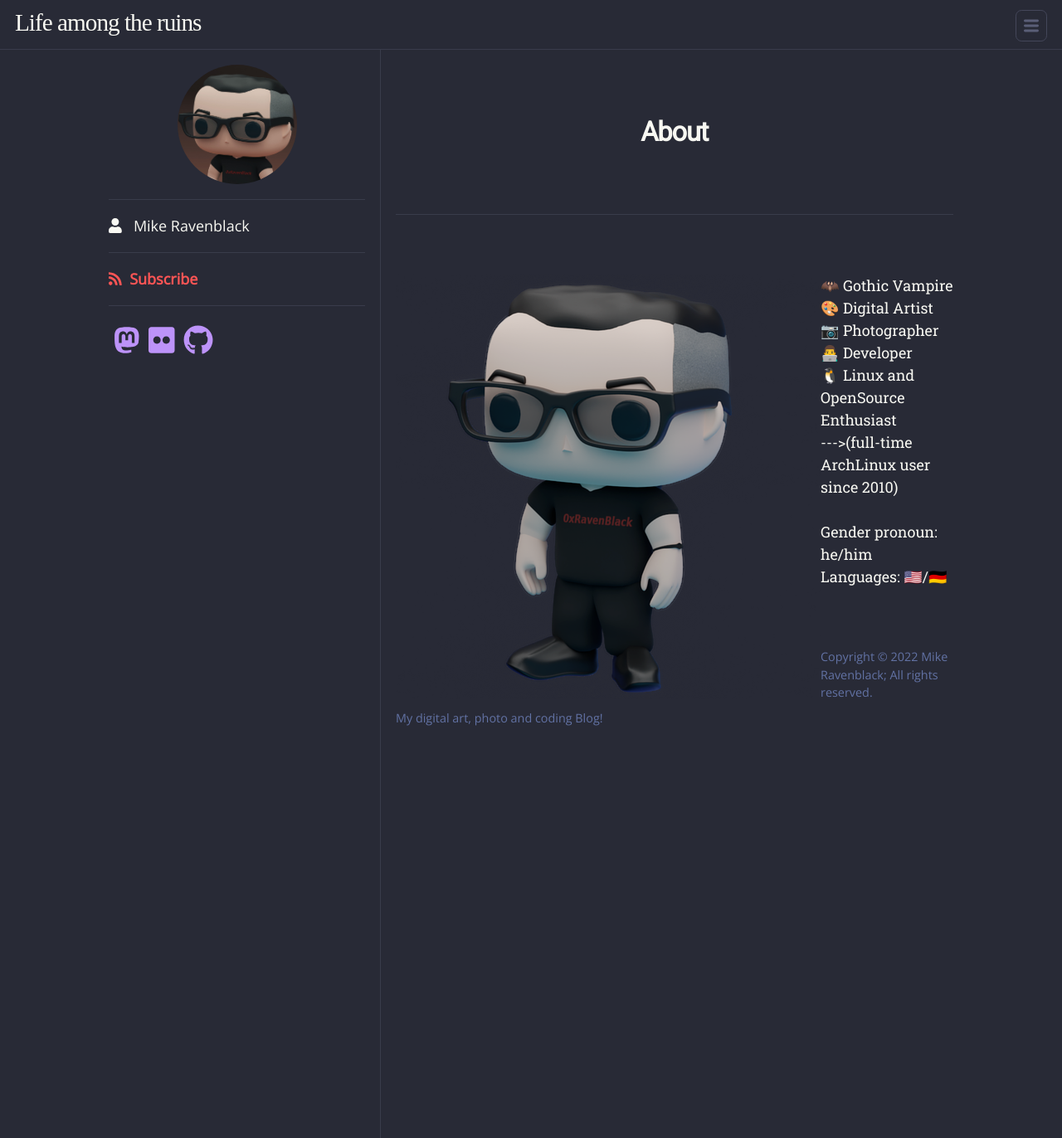
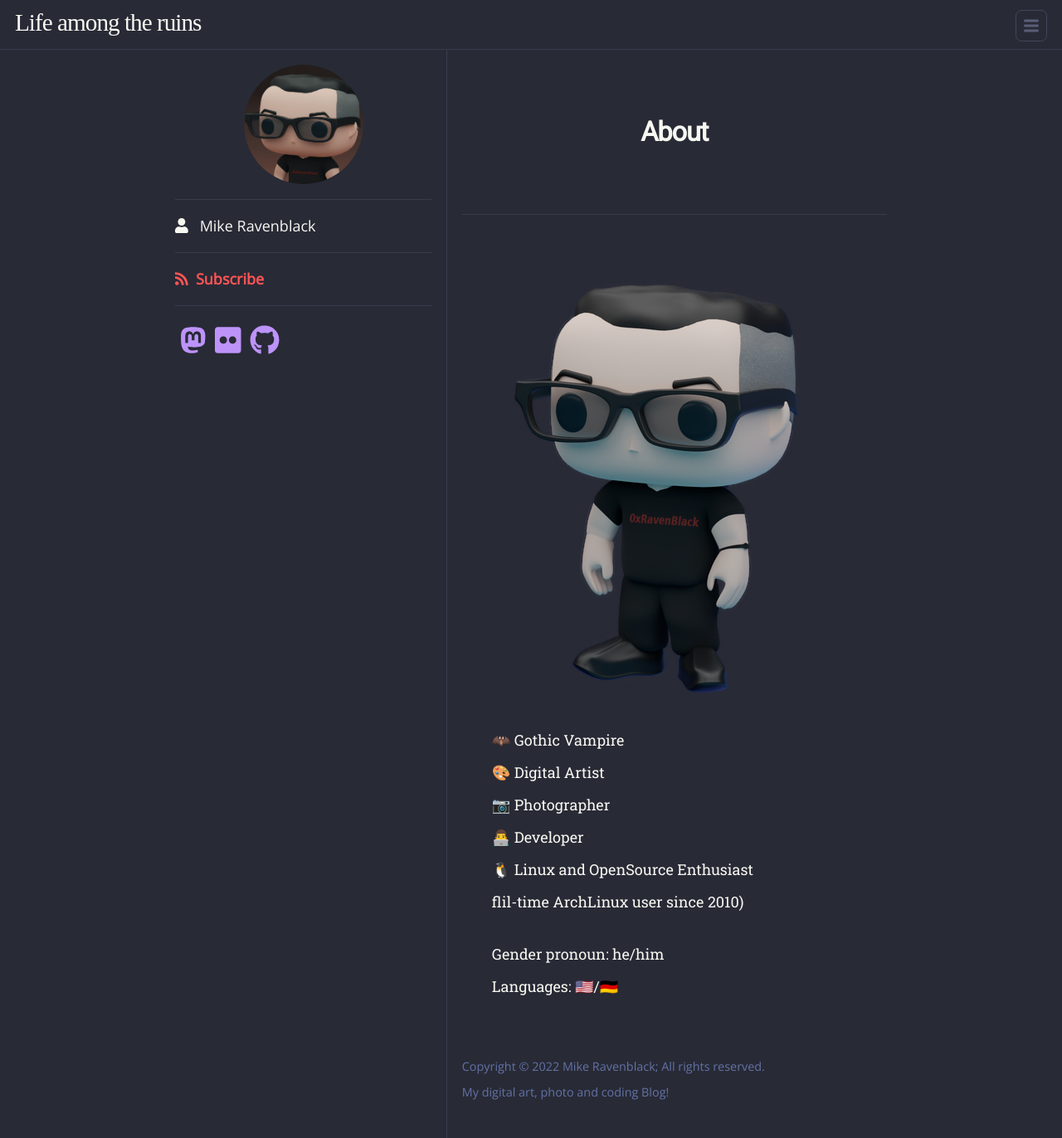
Before and after one commit to 0xRavenBlack/0xRavenBlack.github.io, a Jekyll site: the page built from about.md, in a window 1280 px wide. Shown: the whole page at 83% size. Built offline with Jekyll 4.4.1, drawn with Linux system fonts in a browser that asks for light colours; nearby versions of some CDN libraries; some web fonts are replaced.

Commit message:
add about page content (9)

```diff
--- a/about.md
+++ b/about.md
@@ -3,8 +3,16 @@
 title: About
 permalink: /about/
 ---
-<div style="width: 100%;">
-   <img src="https://raw.githubusercontent.com/0xRavenBlack/0xRavenBlack.github.io/main/images/about/about_avatar_full.png" align="left" /> 🦇 Gothic Vampire<br /> 🎨 Digital Artist <br /> 📷 Photographer <br /> 👨&zwj;💻 Developer <br /> 🐧 Linux and OpenSource Enthusiast <br /> ---&gt;(full-time ArchLinux user since 2010) <br />  <br />
-   Gender pronoun: he/him <br />
-   Languages: 🇺🇸/🇩🇪
-</div>
+<img src="https://raw.githubusercontent.com/0xRavenBlack/0xRavenBlack.github.io/main/images/about/about_avatar_full.png" alt="about_avatar_full">
+<ul style="list-style-type: none;">
+  <li>🦇 Gothic Vampire</li>
+  <li>🎨 Digital Artist</li>
+  <li>📷 Photographer</li>
+  <li>👨‍💻 Developer</li>
+  <li>🐧 Linux and OpenSource Enthusiast</li>
+  <li>flil-time ArchLinux user since 2010)</li>
+</ul>
+<ul style="list-style-type: none;">
+  <li>Gender pronoun: he/him</li>
+  <li>Languages: 🇺🇸/🇩🇪</li>
+</ul>
```
